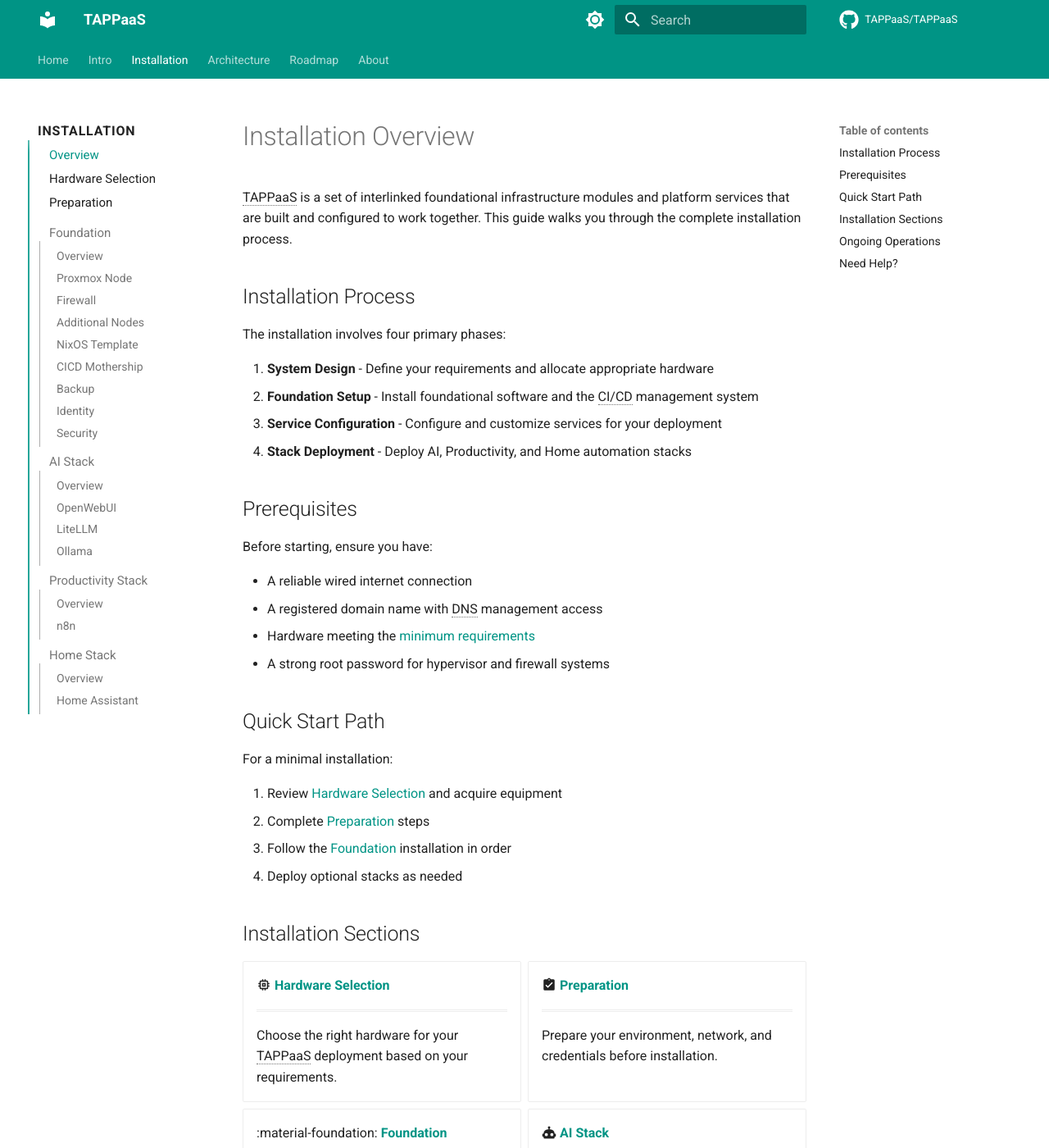
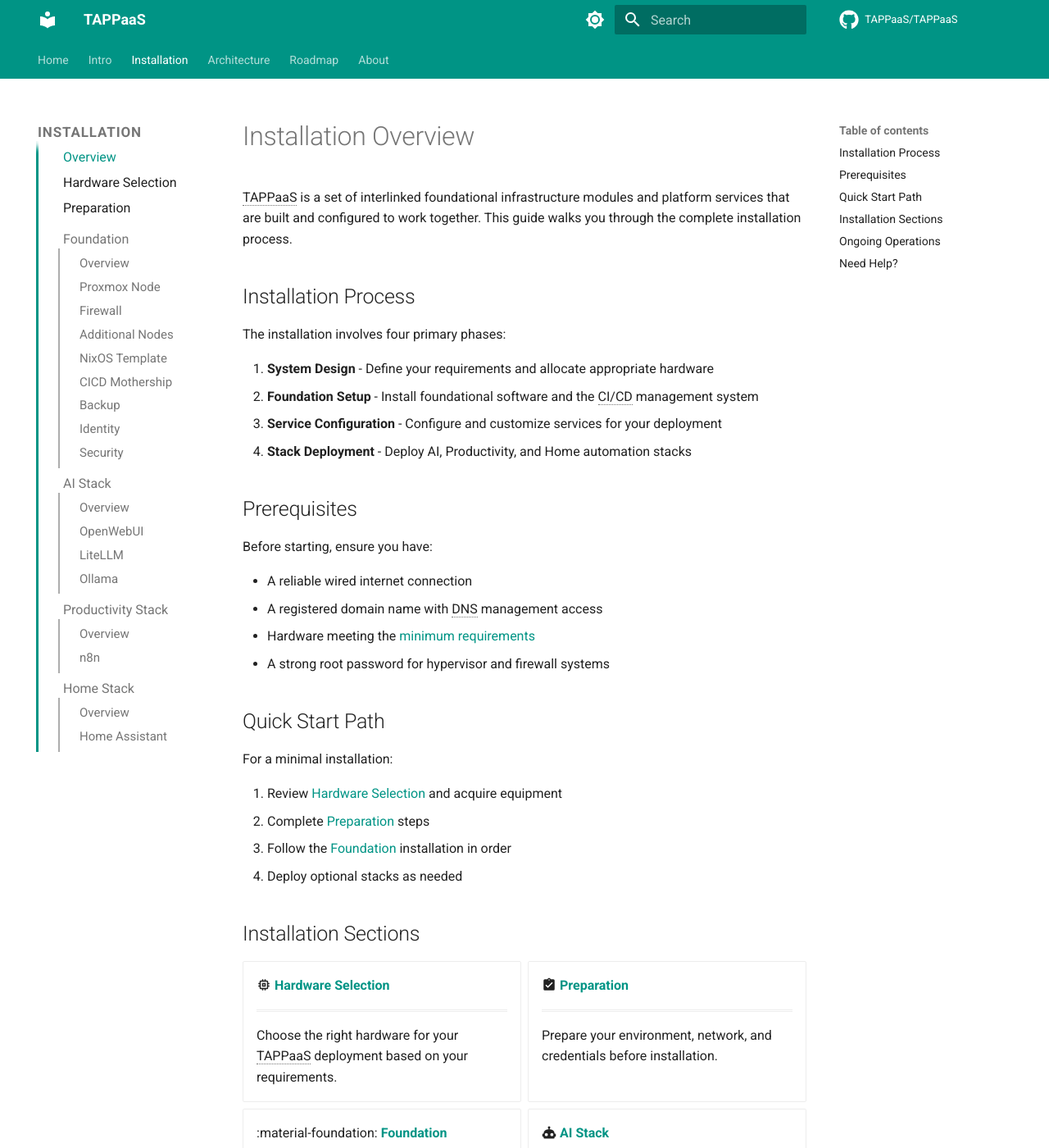
Before and after one commit to TAPPaaS/Documentation, an MkDocs documentation site: the page built from docs/installation/index.md, in a window 1280 px wide and 1400 px high. Shown: the whole window at 82% size. Built offline with MkDocs 1.6.1 and Material for MkDocs 9.7.7, drawn with Linux system fonts in a browser that asks for light colours; comment, search, counter and statistics services are not loaded.

Commit message:
Fix navigation hierarchy with data-md-level selectors
Use MkDocs Material's data-md-level attributes for reliable targeting:
- Level 1: Uppercase, bold (0.85rem)
- Level 2: Indented 1.5rem with primary color border (0.8rem)
- Level 3: Further indented with lighter border (0.75rem)

Added !important to override Material theme defaults.

🤖 Generated with [Claude Code](https://claude.com/claude-code)

Co-Authored-By: Claude Opus 4.5 <noreply@anthropic.com>

```diff
--- a/docs/stylesheets/extra.css
+++ b/docs/stylesheets/extra.css
@@ -147,42 +147,40 @@ a:not(.md-button):hover {
   transition: color 0.2s ease;
 }
 
-/* Level 1 navigation items (top-level menu items) */
-.md-sidebar--primary .md-nav--primary > .md-nav__list > .md-nav__item > .md-nav__link,
-.md-sidebar--primary .md-nav--primary > .md-nav__list > .md-nav__item > label {
-  font-weight: 700;
-  font-size: 0.8rem;
+/* Level 1: Top-level menu items (Home, Intro, Installation, etc.) */
+.md-nav--primary > .md-nav__list > .md-nav__item > .md-nav__link,
+.md-nav--primary > .md-nav__list > .md-nav__item > label.md-nav__link {
+  font-weight: 700 !important;
+  font-size: 0.85rem !important;
   text-transform: uppercase;
   letter-spacing: 0.05em;
-  color: var(--md-default-fg-color);
 }
 
-/* Level 2 navigation items - indented with tab distance */
-.md-sidebar--primary .md-nav--primary .md-nav .md-nav__list {
-  padding-left: 1.2rem;
-  margin-left: 0;
-  border-left: 2px solid var(--md-primary-fg-color--light);
+/* Level 2: Items inside expanded top-level sections */
+nav.md-nav[data-md-level="1"] .md-nav__list {
+  padding-left: 1.5rem !important;
+  margin-left: 0.5rem;
+  border-left: 3px solid var(--md-primary-fg-color);
 }
 
-/* Level 2 links styling */
-.md-sidebar--primary .md-nav--primary .md-nav .md-nav__link {
+nav.md-nav[data-md-level="1"] .md-nav__link {
+  font-size: 0.8rem !important;
   font-weight: 400;
-  font-size: 0.75rem;
 }
 
-/* Level 3 navigation items - further indented */
-.md-sidebar--primary .md-nav--primary .md-nav .md-nav .md-nav__list {
-  padding-left: 1rem;
-  border-left: 1px solid var(--md-default-fg-color--lighter);
+/* Level 3: Items inside nested subsections */
+nav.md-nav[data-md-level="2"] .md-nav__list {
+  padding-left: 1.2rem !important;
+  margin-left: 0.3rem;
+  border-left: 2px solid var(--md-default-fg-color--lighter);
 }
 
-/* Level 3 links styling */
-.md-sidebar--primary .md-nav--primary .md-nav .md-nav .md-nav__link {
-  font-size: 0.7rem;
+nav.md-nav[data-md-level="2"] .md-nav__link {
+  font-size: 0.75rem !important;
   color: var(--md-default-fg-color--light);
 }
 
-.md-sidebar--primary .md-nav--primary .md-nav .md-nav .md-nav__link:hover {
+nav.md-nav[data-md-level="2"] .md-nav__link:hover {
   color: var(--md-primary-fg-color);
 }
 
```
